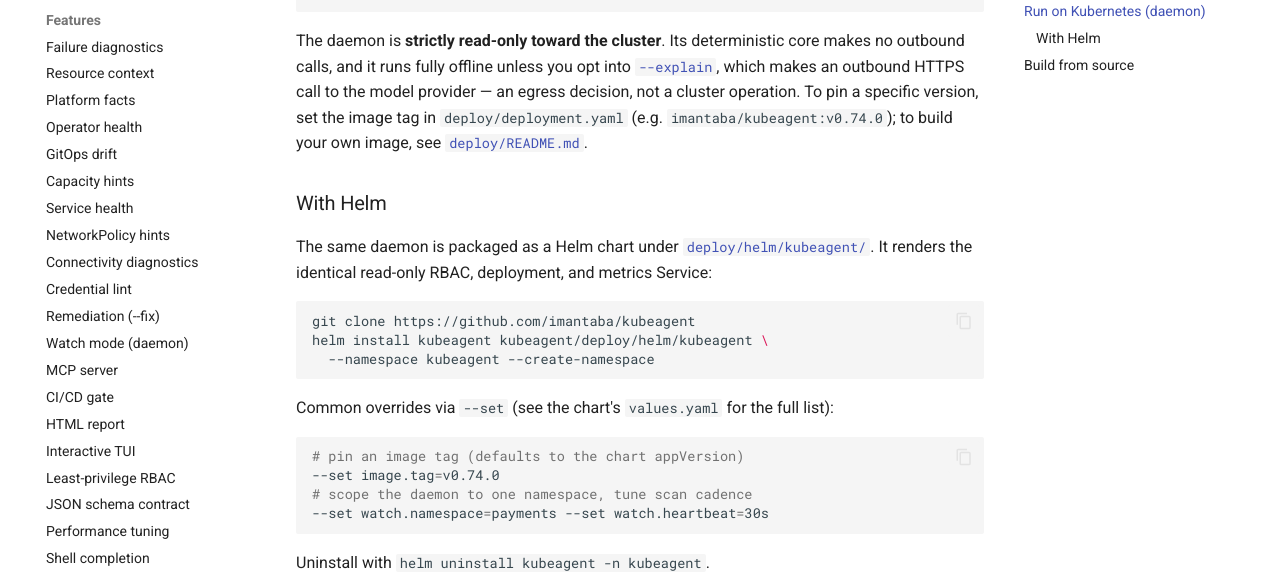
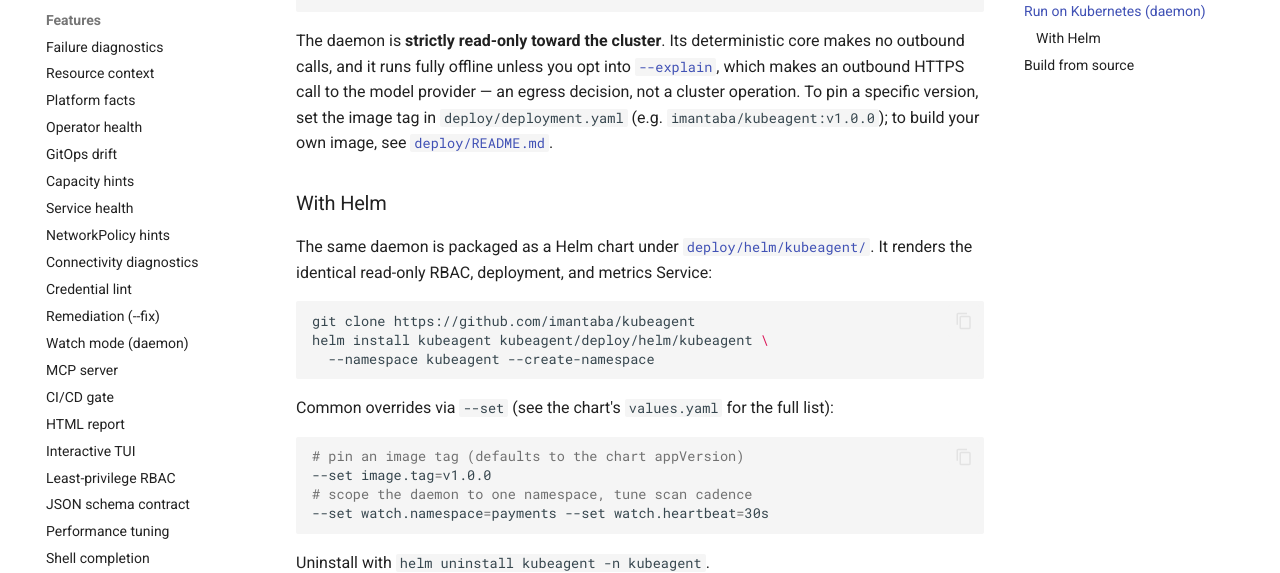
Before and after one commit to imantaba/kubeagent, an MkDocs documentation site: the page built from website/docs/install.md, in a window 1280 px wide and 900 px high, scrolled down 1921 px. Shown: the part 151-724 px from the top of the window. Built offline with MkDocs 1.6.1 and Material for MkDocs 9.7.7, drawn with Linux system fonts in a browser that asks for light colours; comment, search, counter and statistics services are not loaded.

Commit message:
release: v1.0.0 (cross-version chaos matrix + the written compatibility contract)
Signed-off-by: imantaba <itn.taba@gmail.com>

````diff
--- a/website/docs/install.md
+++ b/website/docs/install.md
@@ -96,7 +96,7 @@
 [`--explain`](features/watch-mode.md#on-incident-explanations-explain), which makes an
 outbound HTTPS call to the model provider — an egress decision, not a cluster
 operation. To pin a specific version, set the image tag in `deploy/deployment.yaml` (e.g.
-`imantaba/kubeagent:v0.74.0`); to build your own image, see
+`imantaba/kubeagent:v1.0.0`); to build your own image, see
 [`deploy/README.md`](https://github.com/imantaba/kubeagent/blob/main/deploy/README.md).
 
 ### With Helm
@@ -115,7 +115,7 @@
 
 ```bash
 # pin an image tag (defaults to the chart appVersion)
---set image.tag=v0.74.0
+--set image.tag=v1.0.0
 # scope the daemon to one namespace, tune scan cadence
 --set watch.namespace=payments --set watch.heartbeat=30s
 ```
````
Also changed, not shown: CHANGELOG.md, deploy/README.md, 2 other files.
